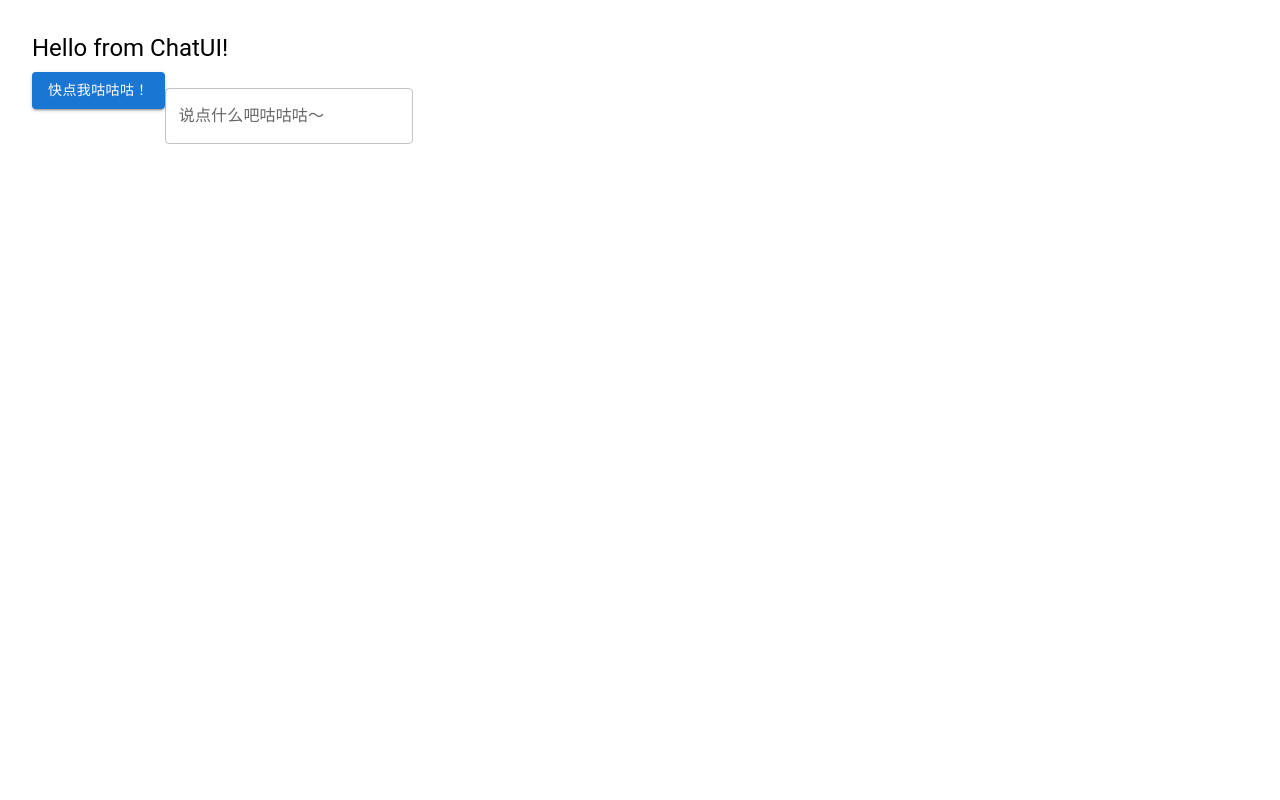
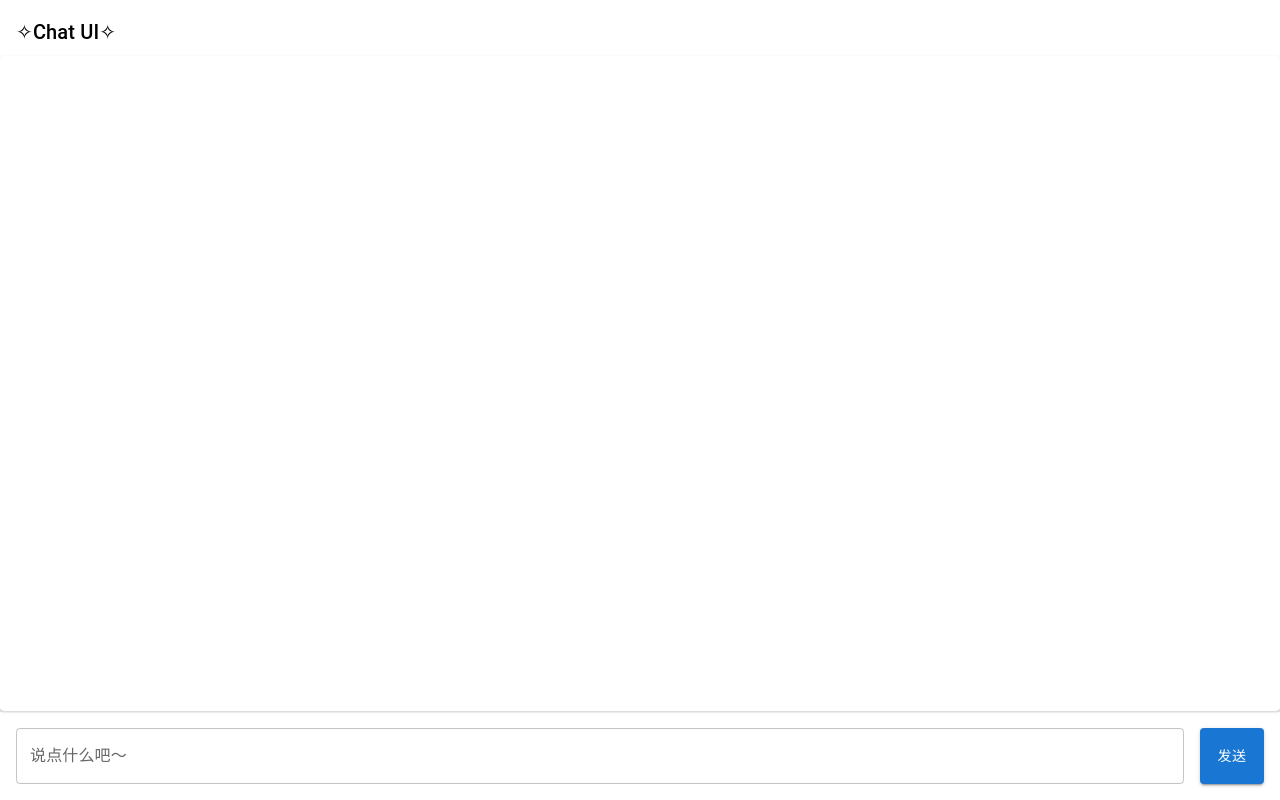
Before and after one commit to yiduoyoutiao/react-chat-ui, a React (Create React App) app in the folder my-app/: page / in a window 1280 px wide. Built offline with nearby package versions, Linux system fonts and the light colour scheme.

Commit message:
聊天框

```diff
--- a/my-app/src/features/chatui/ChatUI.tsx
+++ b/my-app/src/features/chatui/ChatUI.tsx
@@ -1,17 +1,104 @@
-import React from 'react';
-import { Button, Box, Typography } from '@mui/material';
-import { TextField } from '@mui/material';
+import React, { useState, useRef, useEffect } from "react";
+import {
+    Box,
+    Button,
+    TextField,
+    Paper,
+    Typography,
+} from "@mui/material";
 
 export default function ChatUI() {
+    const [inputValue, setInputValue] = useState("");
+    const [messages, setMessages] = useState<string[]>([]);
+    const listRef = useRef<HTMLDivElement>(null);
+
+    const handleSend = () => {
+        if (inputValue.trim() === "") return;
+
+        setMessages((prev) => [...prev, inputValue]);
+        setInputValue("");
+    };
+
+    // 自动滚动到底部
+    useEffect(() => {
+        listRef.current?.scrollTo({
+            top: listRef.current.scrollHeight,
+            behavior: "smooth",
+        });
+    }, [messages]);
+
     return (
-        <Box sx={{ p: 4 }}>
-            <Typography variant="h5" gutterBottom>
-                Hello from ChatUI!
+        <Box
+            sx={{
+                height: "100vh",
+                display: "flex",
+                flexDirection: "column",
+                p: 0,
+            }}
+        >
+            {/* 标题 */}
+            <Typography variant="h6" sx={{ p: 2, pb: 1 }}>
+                ✧Chat UI✧
             </Typography>
-            <Button variant="contained" color="primary">
-                快点我咕咕咕！
-            </Button>
-            <TextField  sx={{ mt: 2 }} label="说点什么吧咕咕咕～" variant="outlined" />
+
+            {/* 聊天记录区域 */}
+            <Paper
+                ref={listRef}
+                sx={{
+                    flex: 1,
+                    overflowY: "auto",
+                    p: 2,
+                    backgroundColor: "#ffffff",
+                }}
+            >
+                {messages.map((msg, i) => (
+                    <Box
+                        key={i}
+                        sx={{
+                            display: "flex",
+                            justifyContent: "flex-end", // 右对齐！
+                            mb: 1.5,
+                        }}
+                    >
+                        <Box
+                            sx={{
+                                backgroundColor: "#90caf9",
+                                color: "#fff",
+                                px: 2,
+                                py: 1,
+                                borderRadius: "12px",
+                                maxWidth: "70%",
+                                boxShadow: 1,
+                                wordBreak: "break-word",
+                            }}
+                        >
+                            {msg}
+                        </Box>
+                    </Box>
+                ))}
+            </Paper>
+
+            {/* 底部输入栏 */}
+            <Box
+                sx={{
+                    p: 2,
+                    display: "flex",
+                    gap: 2,
+                    borderTop: "1px solid #ddd",
+                }}
+            >
+                <TextField
+                    fullWidth
+                    label="说点什么吧～"
+                    variant="outlined"
+                    value={inputValue}
+                    onChange={(e) => setInputValue(e.target.value)}
+                    onKeyDown={(e) => e.key === "Enter" && handleSend()}
+                />
+                <Button variant="contained" onClick={handleSend}>
+                    发送
+                </Button>
+            </Box>
         </Box>
     );
 }
```
